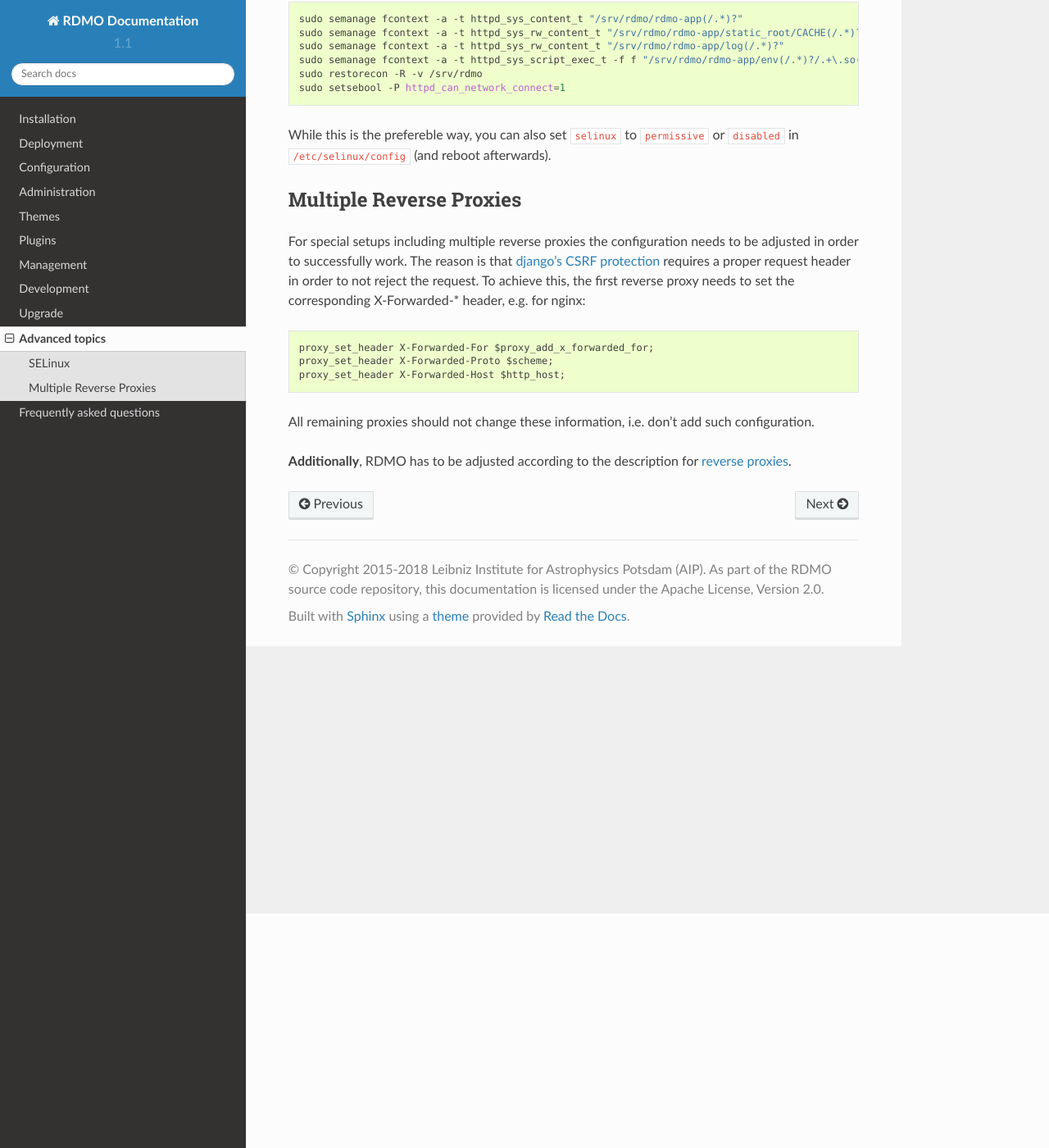
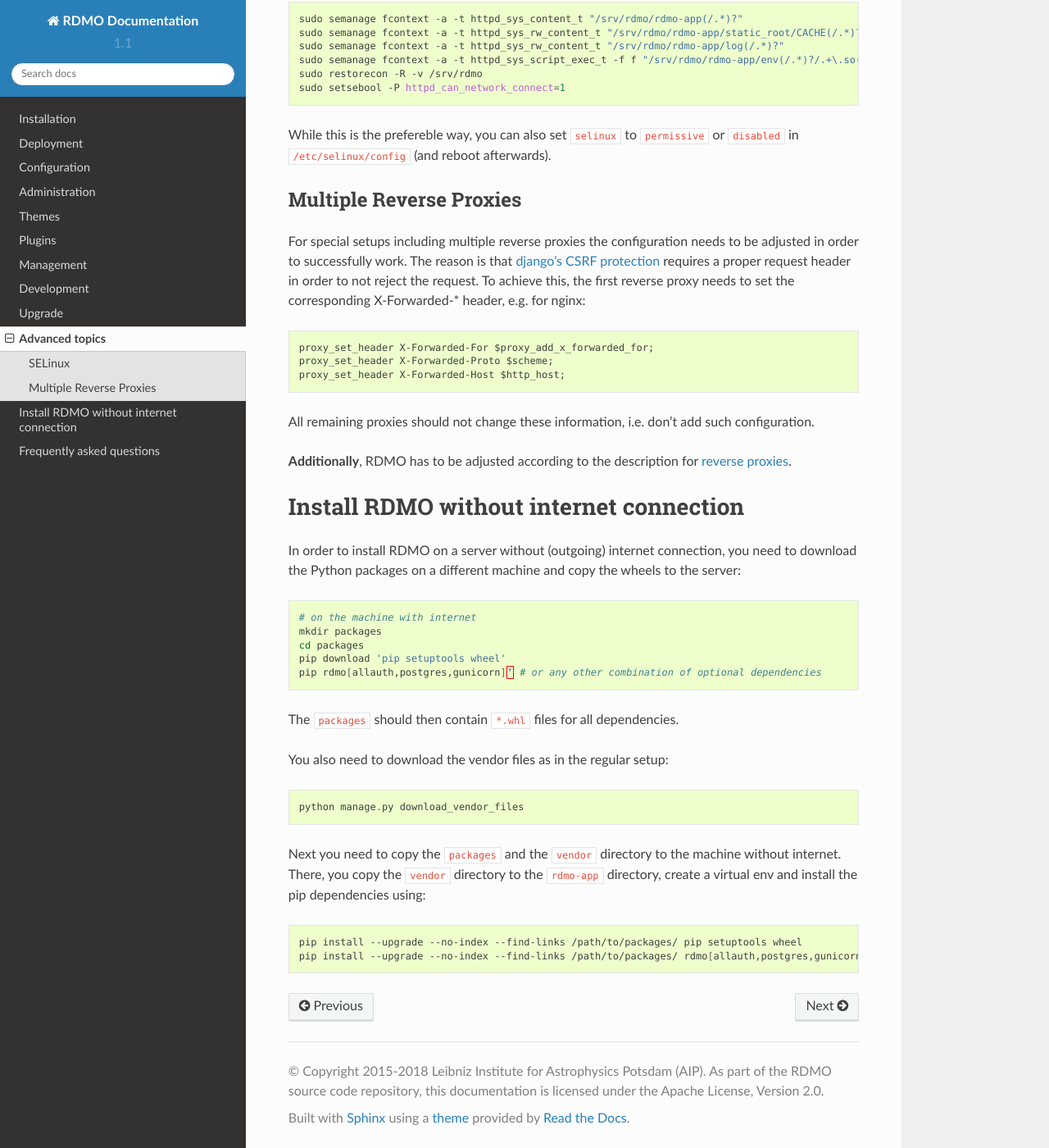
Before and after one commit to rdmorganiser/rdmo-docs, a Sphinx documentation site: the page built from docs/advanced/index.md, in a window 1280 px wide and 1400 px high, scrolled down 286 px. Shown: the whole window at 82% size. Built offline with Sphinx 7.4.7 and the Read the Docs theme 2.0.0, drawn with Linux system fonts in a browser that asks for light colours.

Commit message:
Add note about servers without outgoing internet

````diff
--- a/docs/advanced/index.md
+++ b/docs/advanced/index.md
@@ -30,3 +30,30 @@
 All remaining proxies should not change these information, i.e. don't add such configuration.
 
 **Additionally**, RDMO has to be adjusted according to the description for [reverse proxies](../configuration/general#optional-reverse-proxy).
+
+# Install RDMO without internet connection
+
+In order to install RDMO on a server without (outgoing) internet connection, you need to download the Python packages on a different machine and copy the wheels to the server:
+
+```bash
+# on the machine with internet
+mkdir packages
+cd packages
+pip download 'pip setuptools wheel'
+pip rdmo[allauth,postgres,gunicorn]' # or any other combination of optional dependencies
+```
+
+The `packages` should then contain `*.whl` files for all dependencies.
+
+You also need to download the vendor files as in the regular setup:
+
+```python
+python manage.py download_vendor_files
+```
+
+Next you need to copy the `packages` and the `vendor` directory to the machine without internet. There, you copy the `vendor` directory to the `rdmo-app` directory, create a virtual env and install the pip dependencies using:
+
+```bash
+pip install --upgrade --no-index --find-links /path/to/packages/ pip setuptools wheel
+pip install --upgrade --no-index --find-links /path/to/packages/ rdmo[allauth,postgres,gunicorn]
+```
````
